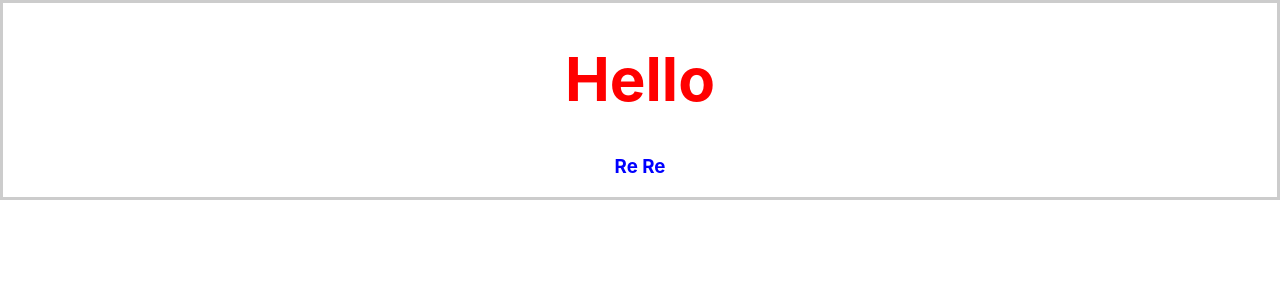
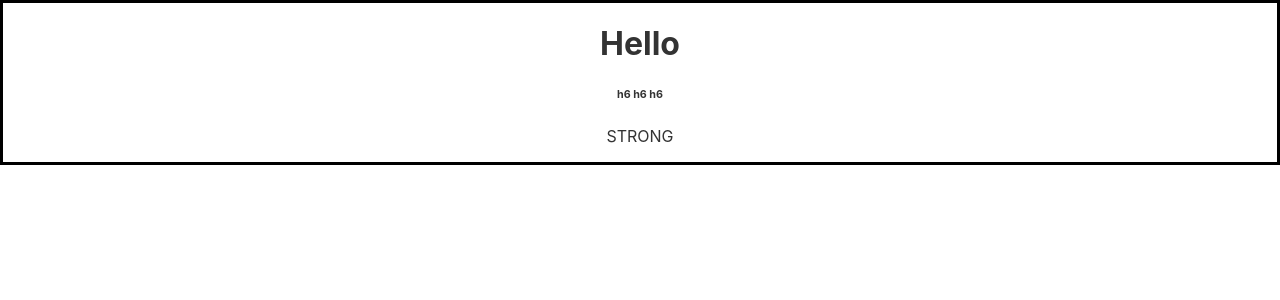
Before and after one commit to kravtsovRoman/react_v.2, a React (Create React App) app: page / in a window 1280 px wide. Shown: the top 300 px of the page. Built offline with nearby package versions, Linux system fonts and the light colour scheme.

Commit message:
create components

```diff
--- a/src/App.js
+++ b/src/App.js
@@ -1,19 +1,20 @@
 import React, { Component } from 'react';
 import './App.css';
+import Car from './Car/Car'
 
 class App extends Component {
   render() {
     const divStyle = {
-      'border': '3px solid #ccc',
-      'color': 'red'
+      'border': '3px solid #000',
+      'color': '#333'
     };
 
     return (
       <div className="App" style={divStyle} >
-        <h1 style={{fontSize: '60px'}}>
+        <h1>
           Hello
         </h1>
-        <h3 style={{color: 'blue'}}>Re Re</h3>
+          <Car/>
       </div>
     );
   }
--- /dev/null
+++ b/src/Car/Car.js
@@ -0,0 +1,22 @@
+import React from 'react';
+
+// function Car() {
+//     return (
+//       <h4>Car</h4>
+//     );
+// }
+
+// const car = () => {
+//     return (
+//         <h5>CAr Car car</h5>
+//     );
+// };
+
+const car = () => (
+    <div>
+        <h6>h6 h6 h6</h6>
+        <p>STRONG</p>
+    </div>
+);
+
+export default car;
```
